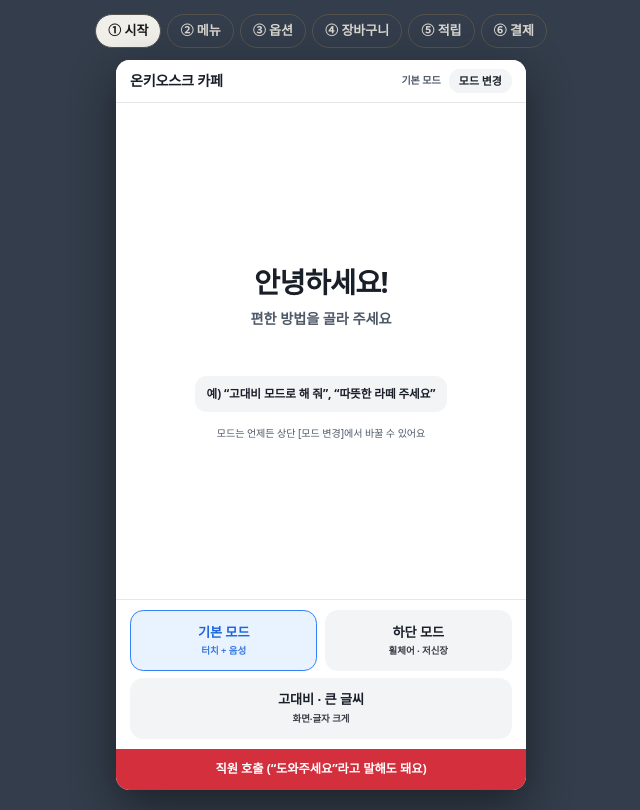
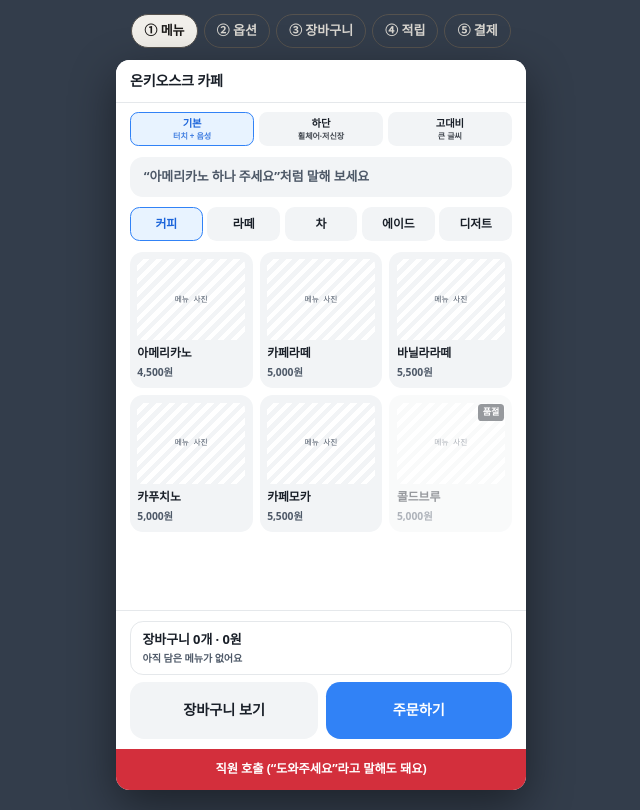
Before and after one commit to onKiosk/frontend, a Next.js app: page / in a window 1280 px wide. Shown: the whole page, without its empty margins (319-959 px from the left). Built offline with nearby package versions, Linux system fonts and the light colour scheme; a web font is replaced by a local one.

Commit message:
Merge pull request #13 from onKiosk/feat/mode-selector
feat: 시작 화면을 없애고 모드 선택을 상시 표시

```diff
--- a/src/components/kiosk-frame.tsx
+++ b/src/components/kiosk-frame.tsx
@@ -1,11 +1,10 @@
 "use client";
 
-import { MODE_LABEL } from "@/data/menu";
 import { themeFor, themeVars } from "@/lib/theme";
 import { useKioskStore } from "@/store/kiosk-store";
 import { KIOSK_HEIGHT, KIOSK_WIDTH } from "@/hooks/use-kiosk-scale";
+import { ModeSelector } from "@/components/mode-selector";
 import { StaffModal } from "@/components/staff-modal";
-import { KioskButton } from "@/components/ui/kiosk-button";
 import { CartFooter, CartScreen } from "@/components/screens/cart-screen";
 import { MenuFooter, MenuScreen } from "@/components/screens/menu-screen";
 import { OptionFooter, OptionScreen } from "@/components/screens/option-screen";
@@ -22,7 +21,6 @@ import {
   ReceiptFooter,
   ReceiptScreen,
 } from "@/components/screens/receipt-screen";
-import { StartFooter, StartScreen } from "@/components/screens/start-screen";
 
 interface Props {
   scale: number;
@@ -32,7 +30,6 @@ interface Props {
 /** 540×960 키오스크 화면 한 대. */
 export function KioskFrame({ scale, onRetryListen }: Props) {
   const mode = useKioskStore((s) => s.mode);
-  const go = useKioskStore((s) => s.go);
   const callStaff = useKioskStore((s) => s.callStaff);
 
   const theme = themeFor(mode);
@@ -54,18 +51,10 @@ export function KioskFrame({ scale, onRetryListen }: Props) {
         <div className="text-[1.1em] font-bold tracking-[-0.02em]">
           온키오스크 카페
         </div>
-        <div className="flex items-center gap-[0.6em]">
-          <div className="text-[0.78em] font-bold text-(--k-sub)">
-            {MODE_LABEL[mode]}
-          </div>
-          <KioskButton
-            className="rounded-[0.8em] px-[0.85em] py-[0.4em] text-[0.85em]"
-            onClick={() => go("start")}
-          >
-            모드 변경
-          </KioskButton>
-        </div>
       </header>
+
+      {/* 모드 선택은 늘 보인다. 하단 모드에서는 손이 닿는 아래쪽으로 옮긴다. */}
+      {!isLow && <ModeSelector className="mx-[1.1em] mt-[0.7em]" />}
 
       {/* 하단 모드: 손이 닿는 아래쪽으로 조작부를 몰아 준다 */}
       {isLow && (
@@ -82,24 +71,17 @@ export function KioskFrame({ scale, onRetryListen }: Props) {
         <ScreenFooter />
       </div>
 
-      <div className="flex flex-none">
       {isLow && (
-          <button
-            type="button"
-            onClick={() => go("start")}
-            className="min-h-[3.3em] flex-1 border-none border-r-2 border-white/50 bg-(--k-red) text-[0.95em] font-bold text-white"
-          >
-            모드 변경
-          </button>
+        <ModeSelector className="border-t border-(--k-line) bg-(--k-surface) px-[1.1em] pb-[0.8em] pt-[0.6em]" />
       )}
+
       <button
         type="button"
         onClick={callStaff}
-          className="min-h-[3.3em] flex-[2.5] border-none bg-(--k-red) text-[0.95em] font-bold text-white"
+        className="min-h-[3.3em] flex-none border-none bg-(--k-red) text-[0.95em] font-bold text-white"
       >
         직원 호출 (“도와주세요”라고 말해도 돼요)
       </button>
-      </div>
 
       <StaffModal onRetryVoice={onRetryListen} />
     </div>
@@ -110,8 +92,6 @@ function ScreenBody() {
   const screen = useKioskStore((s) => s.screen);
 
   switch (screen) {
-    case "start":
-      return <StartScreen />;
     case "menu":
       return <MenuScreen />;
     case "option":
@@ -135,8 +115,6 @@ function ScreenFooter() {
   const screen = useKioskStore((s) => s.screen);
 
   switch (screen) {
-    case "start":
-      return <StartFooter />;
     case "menu":
       return <MenuFooter />;
     case "option":
--- /dev/null
+++ b/src/components/mode-selector.tsx
@@ -0,0 +1,39 @@
+"use client";
+
+import { MODES } from "@/data/menu";
+import { useKioskStore } from "@/store/kiosk-store";
+import { SelectButton } from "@/components/ui/select-button";
+
+/** 음성 모드는 화면 버튼으로 고르지 않고 말로만 켠다. */
+const VISIBLE_MODES = MODES.filter((m) => m.key !== "voice");
+
+/**
+ * 화면 모드 선택 바. 어느 화면에서든 항상 보여서
+ * 주문 도중에도 한 번에 모드를 바꿀 수 있다.
+ */
+export function ModeSelector({ className = "" }: { className?: string }) {
+  const mode = useKioskStore((s) => s.mode);
+  const setMode = useKioskStore((s) => s.setMode);
+
+  return (
+    <div
+      role="group"
+      aria-label="화면 모드"
+      className={`grid flex-none grid-cols-3 gap-[0.35em] ${className}`}
+    >
+      {VISIBLE_MODES.map((m) => (
+        <SelectButton
+          key={m.key}
+          selected={mode === m.key}
+          onClick={() => setMode(m.key)}
+          className="flex min-h-[3.2em] flex-col items-center justify-center gap-[0.1em] px-[0.2em] py-[0.3em] text-[0.8em] leading-[1.2]"
+        >
+          <span>{m.short}</span>
+          <span className="text-[0.78em] font-semibold opacity-80">
+            {m.sub}
+          </span>
+        </SelectButton>
+      ))}
+    </div>
+  );
+}
--- a/src/components/screens/start-screen.tsx
+++ /dev/null
@@ -1,63 +0,0 @@
-"use client";
-
-import { MODES } from "@/data/menu";
-import { useKioskStore } from "@/store/kiosk-store";
-import { SelectButton } from "@/components/ui/select-button";
-
-export function StartScreen() {
-  const transcript = useKioskStore((s) => s.transcript);
-  const say = useKioskStore((s) => s.say);
-
-  return (
-    <div className="flex flex-1 flex-col items-center justify-center gap-[1.1em] px-[1.5em] py-[1.2em] text-center">
-      <div>
-        <div className="text-[2.2em] font-bold tracking-[-0.03em]">
-          안녕하세요!
-        </div>
-        <div className="mt-[0.3em] text-[1.1em] font-semibold text-(--k-sub)">
-          편한 방법을 골라 주세요
-        </div>
-      </div>
-
-      <div className="min-h-[1.4em] text-[1em] font-bold">
-        {transcript ? `“${transcript}”` : (say ?? "")}
-      </div>
-      <div className="rounded-[1em] bg-(--k-soft) px-[1em] py-[0.8em] text-[0.9em] font-semibold">
-        예) “고대비 모드로 해 줘”, “따뜻한 라떼 주세요”
-      </div>
-      <div className="text-[0.78em] text-(--k-sub)">
-        모드는 언제든 상단 [모드 변경]에서 바꿀 수 있어요
-      </div>
-    </div>
-  );
-}
-
-export function StartFooter() {
-  const mode = useKioskStore((s) => s.mode);
-  const setMode = useKioskStore((s) => s.setMode);
-
-  // '음성 모드' 제외하고 나머지 3개 모드만 필터링
-  const visibleModes = MODES.filter(
-    (m) => m.key !== "voice" && !m.label.includes("음성"),
-  );
-
-  return (
-    <div className="grid grid-cols-2 gap-[0.55em]">
-      {visibleModes.map((m, idx) => (
-        <SelectButton
-          key={m.key}
-          selected={mode === m.key}
-          onClick={() => setMode(m.key)}
-          className={`flex min-h-[4.6em] flex-col items-center justify-center gap-[0.15em] rounded-[1em] text-[1.02em] ${
-            idx === 2 ? "col-span-2" : ""
-          }`}
-        >
-          <span>{m.label}</span>
-          <span className="text-[0.72em] font-semibold opacity-85">
-            {m.sub}
-          </span>
-        </SelectButton>
-      ))}
-    </div>
-  );
-}
--- a/src/data/menu.ts
+++ b/src/data/menu.ts
@@ -10,15 +10,7 @@ export type SizeKey = "regular" | "large";
 export type PayKey = "card" | "samsung" | "kakao" | "naver" | "apple" | "cash";
 export type ModeKey = "basic" | "low" | "contrast" | "voice";
 export type ScreenKey =
-  | "start"
-  | "menu"
-  | "option"
-  | "cart"
-  | "point"
-  | "pay"
-  | "paying"
-  | "receipt"
-  | "done";
+  "menu" | "option" | "cart" | "point" | "pay" | "paying" | "receipt" | "done";
 
 export interface MenuItem {
   name: string;
@@ -124,11 +116,12 @@ export const PAY_METHODS: { key: PayKey; label: string; hint: string }[] = [
   { key: "cash", label: "현금", hint: "카운터 결제" },
 ];
 
-export const MODES: { key: ModeKey; label: string; sub: string }[] = [
-  { key: "basic", label: "기본 모드", sub: "터치 + 음성" },
-  { key: "low", label: "하단 모드", sub: "휠체어 · 저신장" },
-  { key: "contrast", label: "고대비 · 큰 글씨", sub: "화면·글자 크게" },
-  { key: "voice", label: "음성 모드", sub: "말로만 주문" },
+/** 모드 선택 바에 들어갈 짧은 이름과 설명 */
+export const MODES: { key: ModeKey; short: string; sub: string }[] = [
+  { key: "basic", short: "기본", sub: "터치 + 음성" },
+  { key: "low", short: "하단", sub: "휠체어·저신장" },
+  { key: "contrast", short: "고대비", sub: "큰 글씨" },
+  { key: "voice", short: "음성", sub: "말로만 주문" },
 ];
 
 export const MODE_LABEL: Record<ModeKey, string> = {
@@ -139,27 +132,22 @@ export const MODE_LABEL: Record<ModeKey, string> = {
 };
 
 export const STEPS: { key: ScreenKey; label: string }[] = [
-  { key: "start", label: "① 시작" },
-  { key: "menu", label: "② 메뉴" },
-  { key: "option", label: "③ 옵션" },
-  { key: "cart", label: "④ 장바구니" },
-  { key: "point", label: "⑤ 적립" },
-  { key: "pay", label: "⑥ 결제" },
-  { key: "done", label: "⑦ 완료" },
+  { key: "menu", label: "① 메뉴" },
+  { key: "option", label: "② 옵션" },
+  { key: "cart", label: "③ 장바구니" },
+  { key: "point", label: "④ 적립" },
+  { key: "pay", label: "⑤ 결제" },
+  { key: "done", label: "⑥ 완료" },
 ];
 
 /** 데모용 "말해보기" 예시 문장 */
 export const SAY_CHIPS: Record<ScreenKey, string[]> = {
-  start: [
-    "아메리카노 하나 주세요",
-    "아이스 아메리카노 라지 한 잔 카드로 결제",
-    "고대비 모드로 해 줘",
-  ],
   menu: [
     "아이스 아메리카노 라지로 두 잔",
     "카페라떼 핫 레귤러 카드로 할게요",
     "콜드브루 주세요",
     "시원한 거 추천해 줘",
+    "고대비 모드로 해 줘",
   ],
   option: [
     "따뜻하게요",
--- a/src/lib/action-api.ts
+++ b/src/lib/action-api.ts
@@ -63,7 +63,6 @@ export interface ContextSource {
 export function toContext(s: ContextSource): ActionContext {
   const ctx: ActionContext = { screen: s.screen };
   switch (s.screen) {
-    case "start":
     case "menu":
     case "option":
     case "cart":
--- a/src/lib/dialog.ts
+++ b/src/lib/dialog.ts
@@ -44,8 +44,6 @@ export function cartSummary(cart: CartLine[]) {
 export function bannerText(s: DialogState): string {
   if (s.say) return s.say;
   switch (s.screen) {
-    case "start":
-      return "안녕하세요. 편한 방법을 고르시거나, 드실 메뉴를 말씀해 주세요.";
     case "menu":
       return "드실 메뉴를 말씀하시거나 눌러 주세요";
     case "option": {
--- a/src/store/kiosk-store.ts
+++ b/src/store/kiosk-store.ts
@@ -121,7 +121,7 @@ export interface KioskActions {
 export type KioskStore = KioskState & KioskActions;
 
 const INITIAL: KioskState = {
-  screen: "start",
+  screen: "menu",
   mode: "basic",
   cat: "coffee",
   cart: [],
@@ -161,10 +161,6 @@ export const useKioskStore = create<KioskStore>((set, get) => ({
   },
 
   jump: (screen) => {
-    if (screen === "start") {
-      get().reset();
-      return;
-    }
     if (screen === "done") return;
     const patch: Partial<KioskState> = {};
     get().go(screen, patch);
@@ -176,11 +172,6 @@ export const useKioskStore = create<KioskStore>((set, get) => ({
       mode === "voice"
         ? "음성 모드예요. 말로만 주문할 수 있어요. 드실 메뉴를 말씀해 주세요."
         : `${josa(label, "으로", "로")} 바꿨어요.`;
-    if (get().screen === "start") {
-      get().go("menu", { mode });
-      set({ say });
-      return;
-    }
     set({ mode, say });
   },
 
@@ -572,7 +563,7 @@ function resolveIntent(get: () => KioskStore, raw: string): boolean {
     return true;
   }
 
-  if (["start", "menu", "option", "cart", "pay"].includes(screen)) {
+  if (["menu", "option", "cart", "pay"].includes(screen)) {
     const item = matchItem(said);
     if (item) {
       orderByVoice(store, item, said);
```
Also changed, not shown: 1 other file (tests, documents, lock files or other folders). Lines whose indentation alone changed are shown as unchanged.
